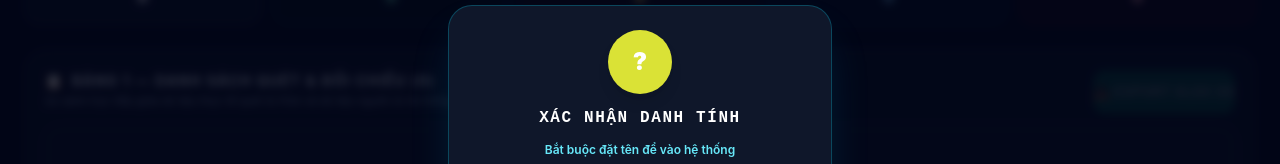
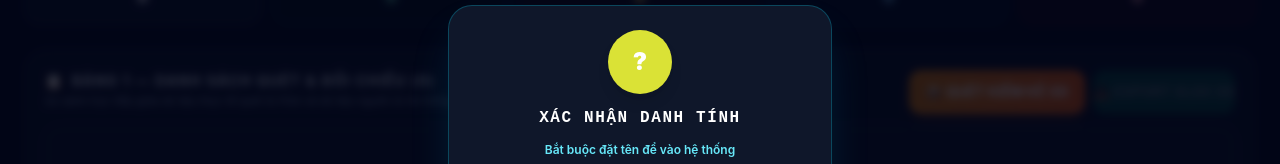
Before and after one commit to Dev99-V/Scanning, a React (Vite) app in the folder frontend/: page / in a window 1280 px wide. Shown: the part 203-367 px from the top of the page. Built offline with nearby package versions, Linux system fonts and the light colour scheme; no server answers; the database is empty.

Commit message:
fix(frontend): gắn nút Quét Kiểm Kê + modal Bảng 3 vào App (bị sót chưa render)

```diff
--- a/frontend/src/App.tsx
+++ b/frontend/src/App.tsx
@@ -6,6 +6,7 @@
 import { useMemo, useState } from 'react';
 import ConnectionBadge from './components/ConnectionBadge';
 import ExportButton from './components/ExportButton';
+import InventoryScanModal from './components/InventoryScanModal';
 import NameGateModal from './components/NameGateModal';
 import OnlineUsersModal from './components/OnlineUsersModal';
 import OnlineUsersStrip from './components/OnlineUsersStrip';
@@ -14,6 +15,7 @@ import PresenceAvatars from './components/PresenceAvatars';
 import ReconciliationTable from './components/ReconciliationTable';
 import ReferenceDataTable from './components/ReferenceDataTable';
 import { useIdentity } from './hooks/useIdentity';
+import { useInventoryCounts } from './hooks/useInventoryCounts';
 import { usePresence } from './hooks/usePresence';
 import { initialForName } from './hooks/presenceHelpers';
 import { useReferenceMap } from './hooks/useReferenceMap';
@@ -25,7 +27,9 @@ export default function App() {
   // refetchReference BẮT BUỘC sau import nguồn: import xóa-nạp lại toàn bảng nên
   // map tra cứu không thể chỉ trông chờ realtime từng dòng (Bảng 1/Bảng 3 lệch im tới khi F5).
   const { byBatch, refetch: refetchReference, updateBatchQty, updateBatchBin, addBatch, removeBatch } = useReferenceMap();
+  const { rows: inventoryRows, refetch: refetchInventory } = useInventoryCounts();
   const [isScanModalOpen, setIsScanModalOpen] = useState(false);
+  const [isInventoryOpen, setIsInventoryOpen] = useState(false);
   // Hiện diện realtime: bắt buộc đặt tên → avatar streaming + khóa mềm theo dòng.
   const { identity, saveName, rename } = useIdentity();
   const presence = usePresence(identity);
@@ -181,7 +185,15 @@ export default function App() {
               <PresenceAvatars users={presence.viewersOfTable('table1')} tableLabel="Bảng 1" />
             </div>
           </div>
-          <div className="flex items-center gap-2">
+          <div className="flex flex-wrap items-center gap-2">
+            <button
+              type="button"
+              onClick={() => setIsInventoryOpen(true)}
+              title="Mở modal quét kiểm kê (Bảng 3 đối chiếu với Bảng 1 & Bảng 2)"
+              className="rounded-xl bg-gradient-to-r from-amber-600 to-orange-600 py-3 px-4 text-sm font-bold text-white shadow-lg shadow-amber-900/30 transition hover:opacity-95 active:scale-95"
+            >
+              📦 QUÉT KIỂM KÊ ({inventoryRows.length})
+            </button>
             <ExportButton rows={rows} systemByBatch={byBatch} />
           </div>
         </div>
@@ -240,6 +252,16 @@ export default function App() {
         onScanned={() => void refetch()}
       />
 
+      {/* Giao diện nổi Quét Kiểm Kê (Bảng 3 — chỉ nằm trong modal) */}
+      <InventoryScanModal
+        isOpen={isInventoryOpen}
+        onClose={() => setIsInventoryOpen(false)}
+        inventoryRows={inventoryRows}
+        scannedRows={rows}
+        systemByBatch={byBatch}
+        onChanged={() => void refetchInventory()}
+      />
+
       <OnlineUsersModal
         open={isOnlineUsersOpen}
         onClose={() => setIsOnlineUsersOpen(false)}
```
Also changed, not shown: 1 other file (tests, documents, lock files or other folders).
